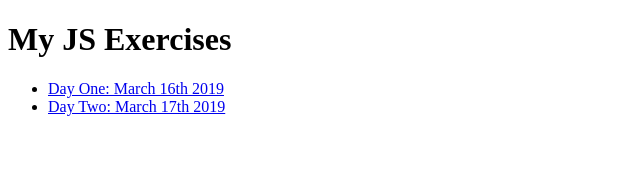
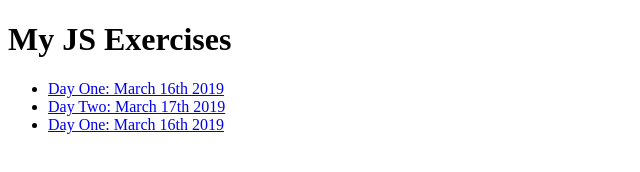
Before and after one commit to LillianWakefield/JS30, a plain HTML site: page index.html in a window 1280 px wide. Shown: the whole page, without its empty margins (0-640 px from the left). Drawn offline with Linux system fonts and the light colour scheme.

Commit message:
updated index

```diff
--- a/index.html
+++ b/index.html
@@ -8,6 +8,7 @@
 <ul>
     <li><a href="01 - JavaScript Drum Kit/index-START.html" target="_blank">Day One: March 16th 2019</a></li>
     <li><a href="02 - JS and CSS Clock/index-START.html" target="_blank">Day Two: March 17th 2019</a></li>
+    <li><a href="03 - CSS Variables/index-START.html" target="_blank">Day One: March 16th 2019</a></li>
 </ul>
     </body>
 
```
